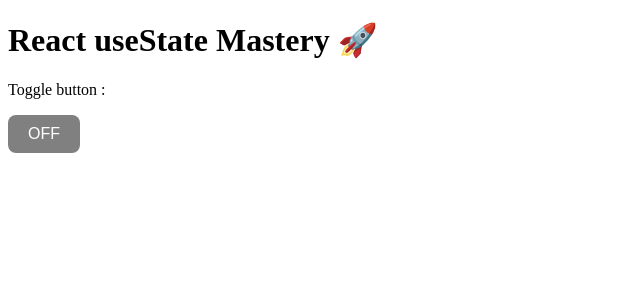
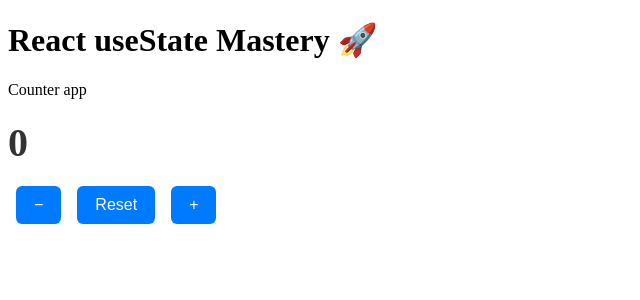
Before and after one commit to Bharat-Dua/react-useState-mastery, a React (Vite) app: page / in a window 1280 px wide. Shown: the top 300 px of the page, without its empty margins (0-640 px from the left). Built offline with nearby package versions, Linux system fonts and the light colour scheme.

Commit message:
completed challenge 2

```diff
--- a/src/App.jsx
+++ b/src/App.jsx
@@ -1,10 +1,13 @@
 // toggle button challenge
 import ToggleButton from "./challenges/01_ToggleButton/ToggleButton";
+// counter challenge
+import Counter from "./challenges/01_ToggleButton/02_Counter/Counter";
 
 function App() {
   return (
     <div>
-      <ToggleButton />
+      {/* <ToggleButton /> */}
+      <Counter />
     </div>
   );
 }
--- /dev/null
+++ b/src/challenges/01_ToggleButton/02_Counter/Counter.css
@@ -0,0 +1,48 @@
+.counter-container {
+  text-align: center;
+  background-color: #f7f8fa;
+  border-radius: 12px;
+  padding: 40px;
+  max-width: 320px;
+  margin: 50px auto;
+  box-shadow: 0 4px 10px rgba(0, 0, 0, 0.1);
+}
+
+.counter-value {
+  font-size: 2.5rem;
+  margin: 20px 0;
+  color: #333;
+  font-weight: bold;
+}
+
+button {
+  background-color: #007bff;
+  color: white;
+  border: none;
+  border-radius: 6px;
+  padding: 10px 18px;
+  margin: 0 8px;
+  font-size: 1rem;
+  cursor: pointer;
+  transition: background-color 0.25s ease, transform 0.1s ease;
+}
+
+button:hover {
+  background-color: #0056b3;
+}
+
+button:active {
+  transform: scale(0.95);
+}
+
+button:nth-child(1) {
+  background-color: #dc3545; /* red for decrement */
+}
+
+button:nth-child(3) {
+  background-color: #28a745; /* green for increment */
+}
+
+button:nth-child(2) {
+  background-color: #6c757d; /* gray for reset */
+}
--- /dev/null
+++ b/src/challenges/01_ToggleButton/02_Counter/Counter.jsx
@@ -0,0 +1,32 @@
+import React, { useState } from "react";
+import "./Counter.css";
+
+function Counter() {
+  const [count, setCount] = useState(0);
+
+  function handleCounter(type) {
+    if (type === "increment") {
+      setCount((prev) => prev + 5);
+    } else if (type === "decrement") {
+      setCount((prev) => (prev > 0 ? prev - 1 : 0)); // prevents negative
+    } else {
+      setCount(0);
+    }
+  }
+  return (
+    <div>
+      <h1>React useState Mastery 🚀</h1>
+      <p>Counter app</p>
+      <div className="counter-value">{count}</div>
+      <CounterButton label="−" onClick={() => handleCounter("decrement")} />
+      <CounterButton label="Reset" onClick={() => handleCounter("reset")} />
+      <CounterButton label="+" onClick={() => handleCounter("increment")} />
+    </div>
+  );
+}
+
+export default Counter;
+
+function CounterButton({ label, onClick }) {
+  return <button onClick={onClick}>{label}</button>;
+}
```
